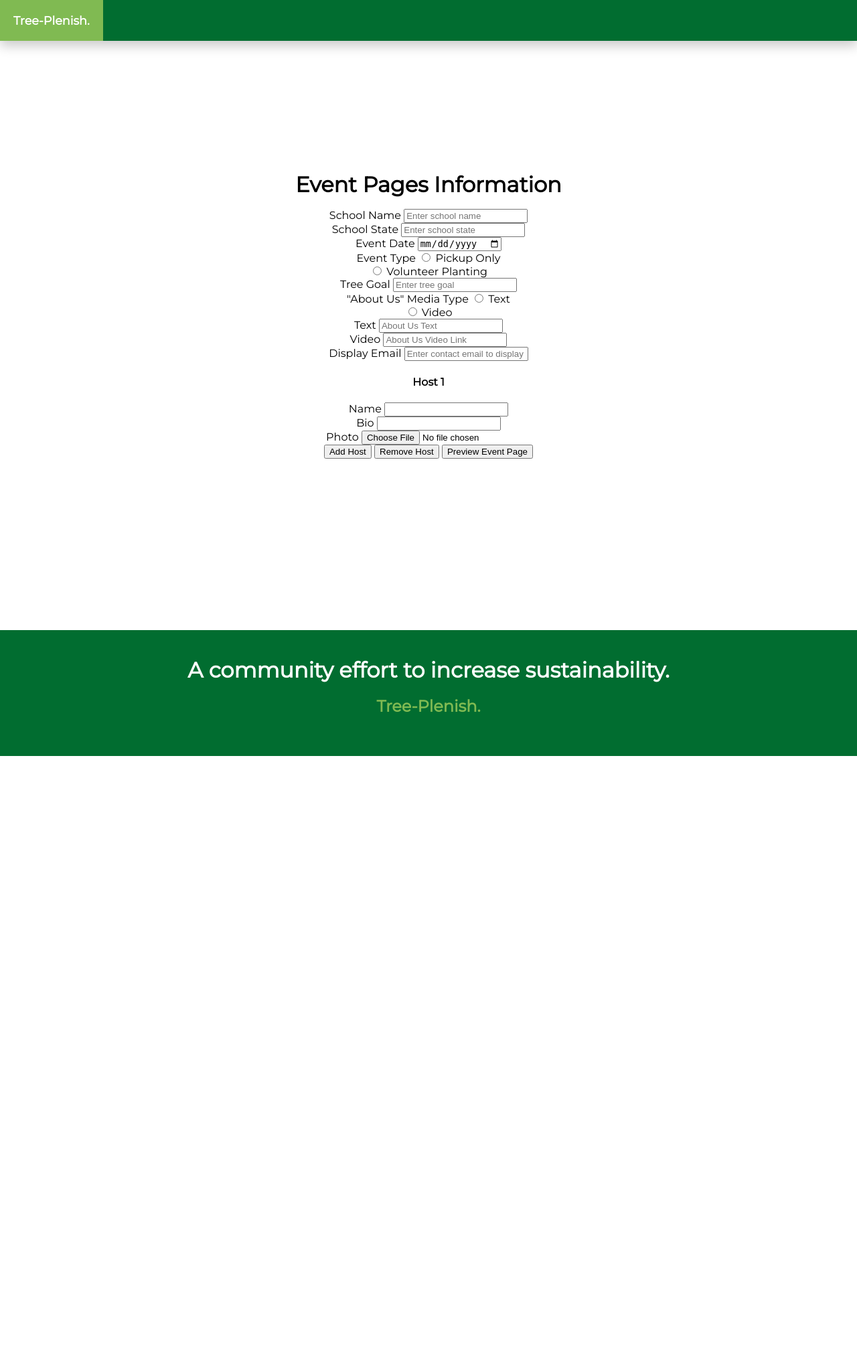
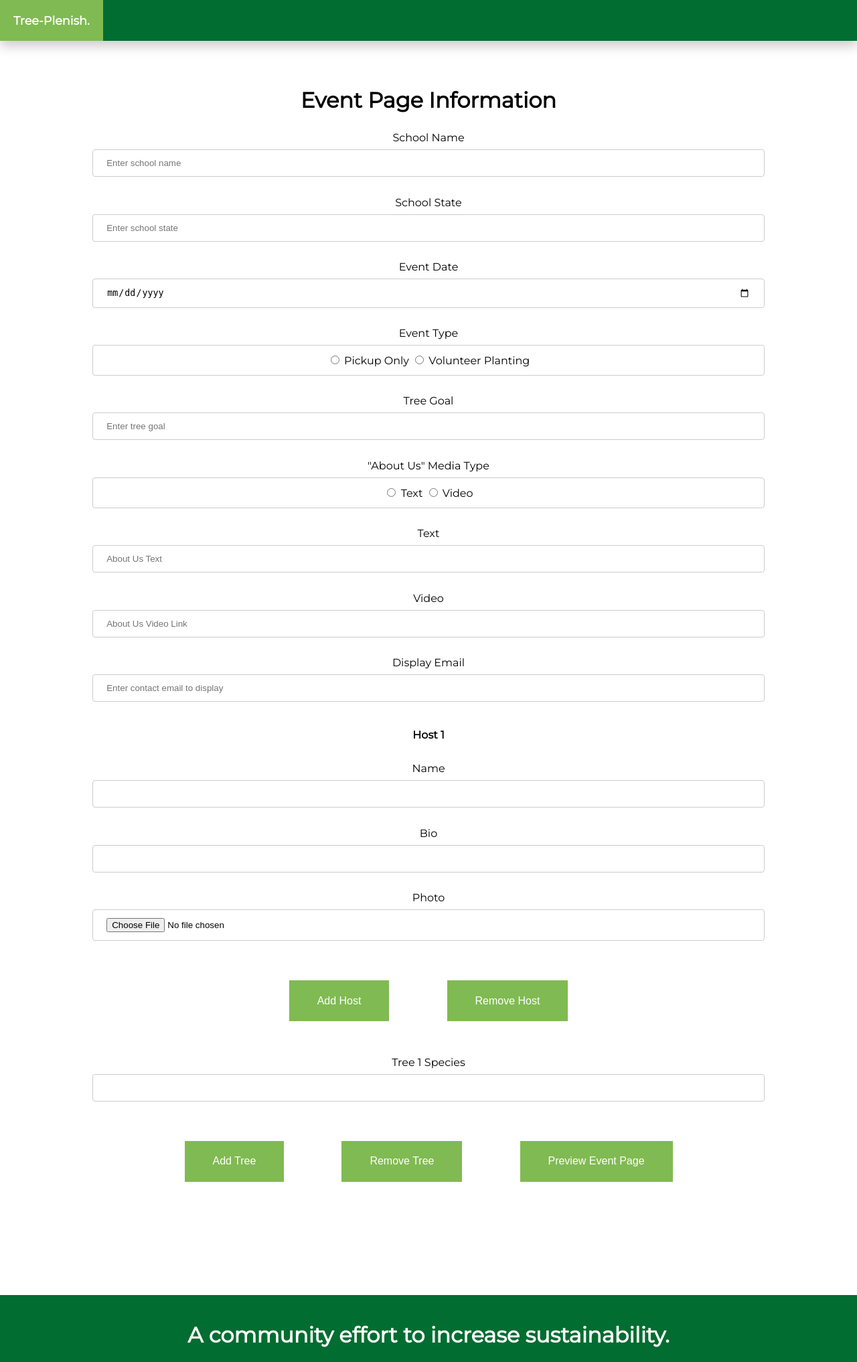
Before and after one commit to tree-plenish/event-pages-preview, a Flask app: page / in a window 1280 px wide. Shown: the top 2034 px of the page at 67% size. Before the commit the page ends 1129 px from the top, so only its background shows below. Run offline with Flask 2, Linux system fonts and the light colour scheme.

Commit message:
Video and trees parsing + basic form formatting

```diff
--- a/application.py
+++ b/application.py
@@ -36,7 +36,7 @@ def preview():
 
 def process_data(form, files):
     print(form)
-    print(files)
+    # print(files)
 
     data = {}
     data['name'] = form['name']
@@ -51,6 +51,14 @@ def process_data(form, files):
     data['media_type'] = form['media_type']
     data['text'] = form['text']
     data['video'] = form['video']
+    if 'youtu.be' in data['video']:
+        data['video'] = "https://www.youtube.com/embed/" + data['video'].split('.be/',1)[1].split('&')[0]
+    elif 'youtube.com/watch?' in data['video']:
+        data['video'] = "https://www.youtube.com/embed/" + data['video'].split('/watch?v=',1)[1].split('&')[0]
+    elif 'drive.google.com' in data['video']:
+        data['video'] = data['video'].replace('view','preview')
+
+
     data['display_email'] = form['display_email']
 
     if form['pickup_only'] == 'True':
@@ -76,7 +84,17 @@ def process_data(form, files):
         })
         i += 1
 
-    print(data)
+    data['trees'] = []
+    i = 1
+    while 'tree' + str(i) + '_species' in form:
+        data['trees'].append({
+            'name' : form['tree' + str(i) + '_species'],
+            'image_link' : 'static/images/default_tree.png',
+            'description_link': ''
+        })
+        i += 1
+
+    # print(data)
     return data
 
 
--- a/static/css/form.css
+++ b/static/css/form.css
@@ -1,3 +1,42 @@
 .form-body {
-    margin: 20%;
+    margin: 10%;
+    margin-top:130px;
 }
+
+button {
+    transition: 0.5s;
+    padding: 10px 20px;
+    border: none;
+    background-color: #80ba52;
+    color: white;
+    display: inline-block;
+    font-size: 1em;
+    padding: 2% 4%;
+    margin: 4%;
+    border-width: 1px;
+    border-style: solid;
+    border-color: #80ba52;
+}
+button:hover{
+    background-color: #016d30;
+    border-color: white;
+
+}
+
+.radio-group, input[type=text], input[type=number], input[type=date], input[type=email], input[type=file] {
+    width: 100%;
+    padding: 12px 20px;
+    margin: 8px 0;
+    display: inline-block;
+    border: 1px solid #ccc;
+    border-radius: 4px;
+    box-sizing: border-box;
+}
+/*
+.radio-group {
+    padding: 1%;
+} */
+
+.form-group {
+    padding: 1%;
+}
--- a/static/js/form.js
+++ b/static/js/form.js
@@ -2,11 +2,9 @@ var host_fields = document.getElementById('host-fields');
 var add_host_fields = document.getElementById('add-host-fields');
 var remove_host_fields = document.getElementById('remove-host-fields');
 
-// document.addEventListener("DOMContentLoaded", function(event) {
-//     host_fields = document.getElementById('host-fields');
-//     add_host_fields = document.getElementById('add-host-fields');
-//     remove_host_fields = document.getElementById('remove-host-fields');
-// });
+var tree_fields = document.getElementById('tree-fields');
+var add_tree_fields = document.getElementById('add-tree-fields');
+var remove_tree_fields = document.getElementById('remove-tree-fields');
 
 add_host_fields.onclick = function(){
     console.log("add host");
@@ -39,6 +37,25 @@ function host_field(label_text, type, name) {
     return field;
 }
 
+add_tree_fields.onclick = function(){
+    console.log("add tree");
+    var tree_num = tree_fields.getElementsByClassName('form-group').length + 1;
+    var field_group = document.createElement('div');
+    field_group.setAttribute('class', 'form-group');
+
+    var label = document.createElement('label');
+    label.innerHTML = 'Tree ' + tree_num + ' species';
+    var input = document.createElement('input')
+    input.setAttribute('type','text');
+    input.setAttribute('name','tree' + tree_num + '_species');
+    input.setAttribute('class','form-control');
+
+    field_group.appendChild(label);
+    field_group.appendChild(input);
+
+    tree_fields.appendChild(field_group);
+}
+
 // var loadFile = function(event) {
 // 	console.log(URL.createObjectURL(event.target.files[0]));
 //     console.log(event.target.files[0]);
@@ -53,3 +70,11 @@ remove_host_fields.onclick = function(){
         host_fields.removeChild(fields[(fields.length) - 1]);
     }
 }
+
+remove_tree_fields.onclick = function(){
+    console.log("remove tree");
+    var fields = tree_fields.getElementsByClassName('form-group');
+    if(fields.length >= 2) {
+        tree_fields.removeChild(fields[(fields.length) - 1]);
+    }
+}
--- a/templates/form.html
+++ b/templates/form.html
@@ -8,7 +8,7 @@
     <div class="row">
       <div class="col">
 
-        <h1>Event Pages Information</h1>
+        <h1>Event Page Information</h1>
         <hr>
 
         <form action="{{ url_for('preview') }}" method="POST" enctype="multipart/form-data">
@@ -28,10 +28,13 @@
 
           <div class="form-group">
             <label>Event Type</label>
-            <input type="radio" id="text" name="pickup_only" value="True">
-            <label for="True">Pickup Only</label><br>
-            <input type="radio" id="video" name="pickup_only" value="False">
-            <label for="False">Volunteer Planting</label><br>
+            <br>
+            <div class="radio-group">
+              <input type="radio" id="text" name="pickup_only" value="True">
+              <label for="True">Pickup Only</label>
+              <input type="radio" id="video" name="pickup_only" value="False">
+              <label for="False">Volunteer Planting</label>
+            </div>
           </div>
 
           <div class="form-group">
@@ -41,10 +44,13 @@
 
           <div class="form-group">
             <label>"About Us" Media Type</label>
-            <input type="radio" id="text" name="media_type" value="Text">
-            <label for="Text">Text</label><br>
-            <input type="radio" id="video" name="media_type" value="Video">
-            <label for="Video">Video</label><br>
+            <br>
+            <div class="radio-group">
+              <input type="radio" id="text" name="media_type" value="Text">
+              <label for="Text">Text</label>
+              <input type="radio" id="video" name="media_type" value="Video">
+              <label for="Video">Video</label>
+            </div>
           </div>
           <div class="form-group">
             <label>Text</label>
@@ -81,7 +87,17 @@
           <button type="button" id="add-host-fields">Add Host</button>
           <button type="button" id="remove-host-fields">Remove Host</button>
           <!-- <p><img id="output" width="200" /></p> -->
-          <button type="submit" class="btn btn-primary">Preview Event Page</button>
+
+          <div id="tree-fields">
+            <div class="form-group">
+              <label>Tree 1 Species</label>
+              <input type="text" class="form-control" name="tree1_species" placeholder="">
+            </div>
+          </div>
+          <button type="button" id="add-tree-fields">Add Tree</button>
+          <button type="button" id="remove-tree-fields">Remove Tree</button>
+
+          <button type="submit">Preview Event Page</button>
 
         </form>
 
```
Also changed, not shown: README.md, images/form1.png (added), images/form2.png (added), images/preview.png (added), 1 other file.
